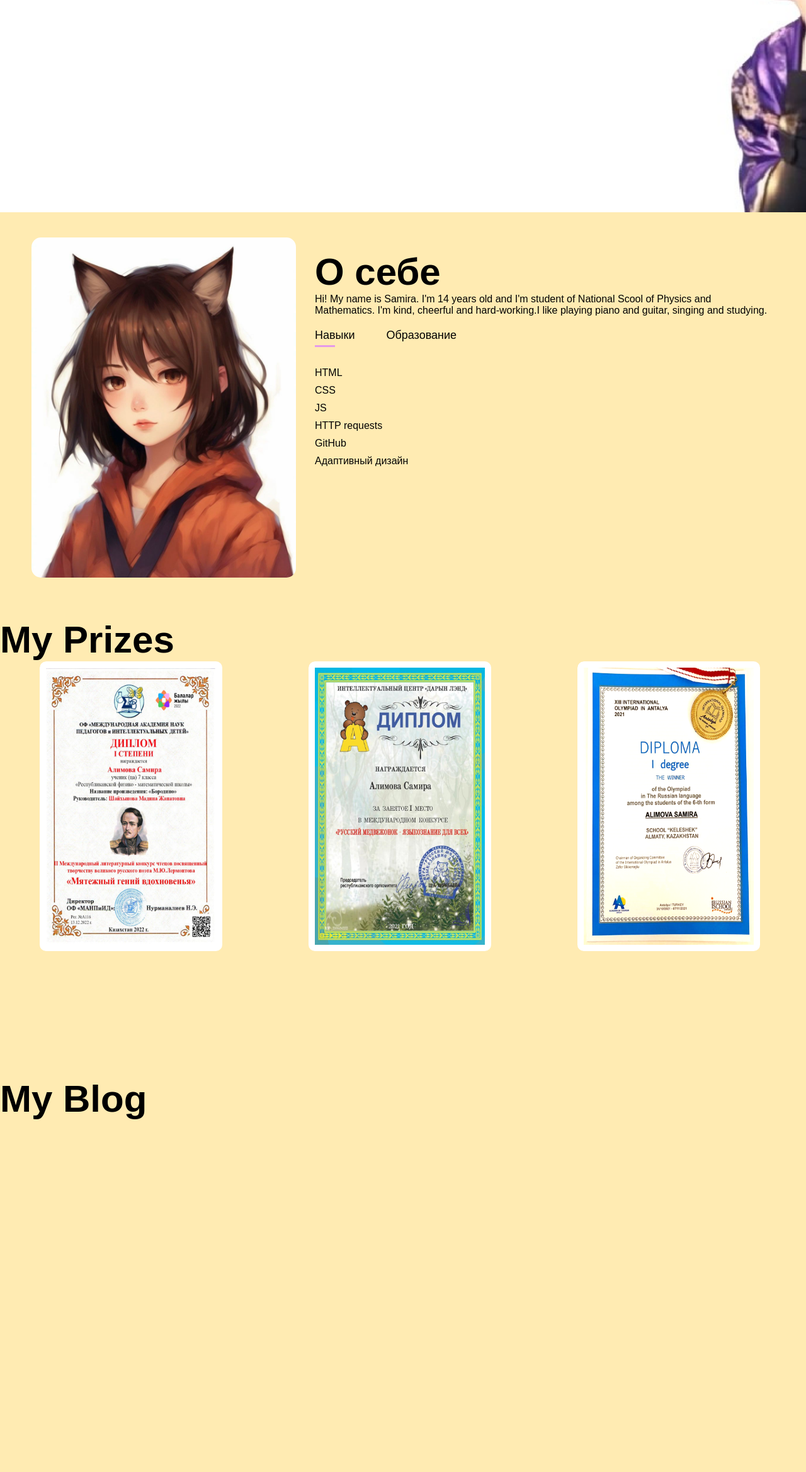
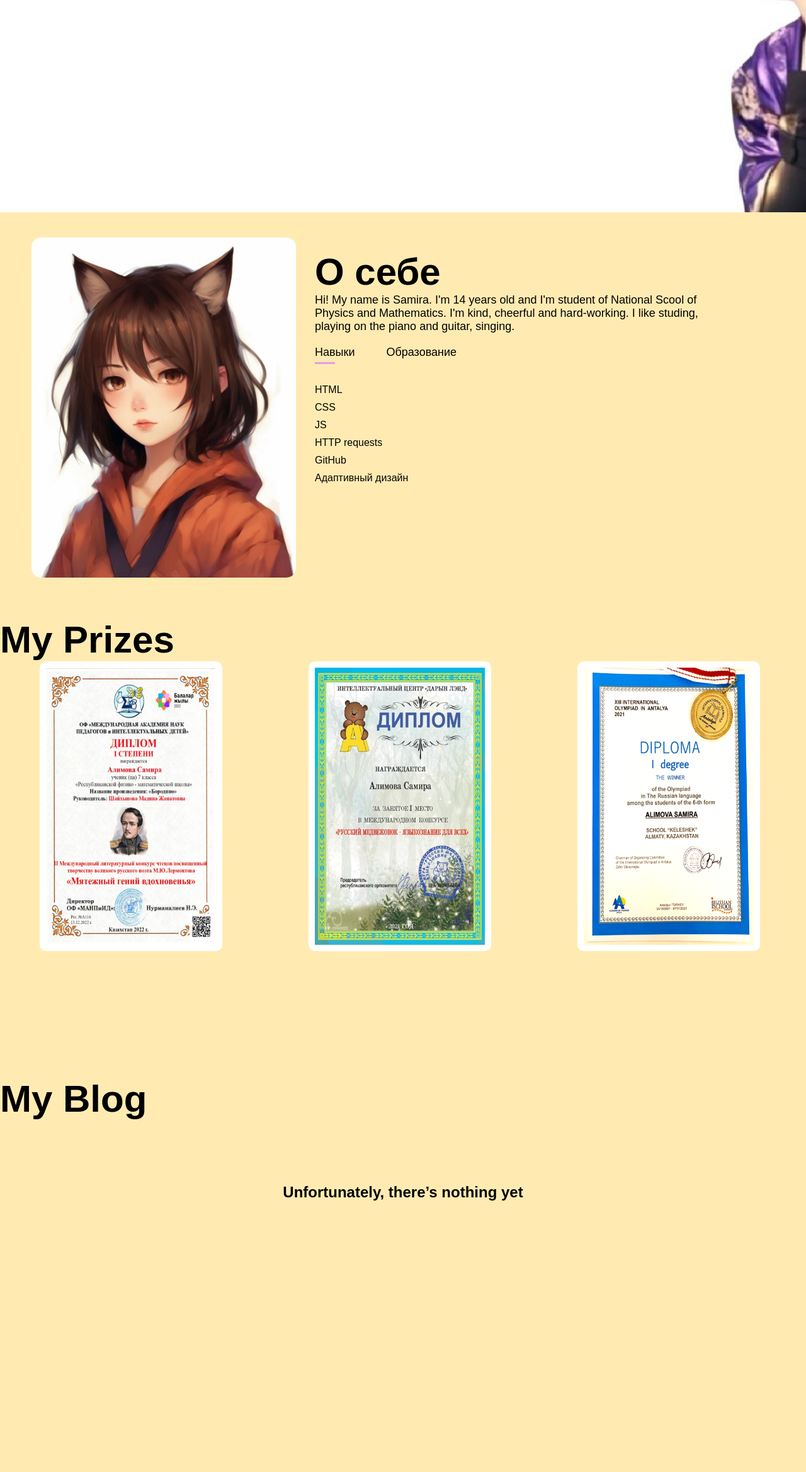
Before and after one commit to Smileman27/myPortfolio, a plain HTML site: page index.html in a window 1280 px wide. Shown: the part 463-2800 px from the top of the page at 63% size. Drawn offline with Linux system fonts and the light colour scheme.

Commit message:
Update index.html

```diff
--- a/index.html
+++ b/index.html
@@ -11,6 +11,7 @@
     <section id="hero">
         <header>
             <nav>
+                <img class="logo" src="logo.png" alt="Samira">
                 <ul id="sidemenu">
                     <li a href="#hero">Главная</li>
                     <li a href="#about">О себе</li>
@@ -33,7 +34,7 @@
             </div>
             <div class="about-text">
                 <h1>О себе</h1>
-                <p>Hi! My name is Samira. I'm 14 years old and I'm student of National Scool of Physics and Mathematics. I'm kind, cheerful and hard-working.I like playing piano and guitar, singing and studying.</p>
+                <p class="about-me">Hi! My name is Samira. I'm 14 years old and I'm student of National Scool of Physics and Mathematics. I'm kind, cheerful and hard-working. I like studing, playing on the piano and guitar, singing.</p>
                 <div class="about-info">
                     <p class="about-links active-link skills" onclick="openTab('skills')">Навыки</p>
                     <p  class="about-links education" onclick="openTab('education')">Образование</p>
@@ -74,7 +75,8 @@
     <section id="blog">
         <h1 class="sub-title">My Blog</h1>
         <div class="flex">
-            <div class="award">
+            <div class="blog">
+                <h2>Unfortunately, there’s nothing yet</h2>
             </div>
         </div>
     </section>
```
